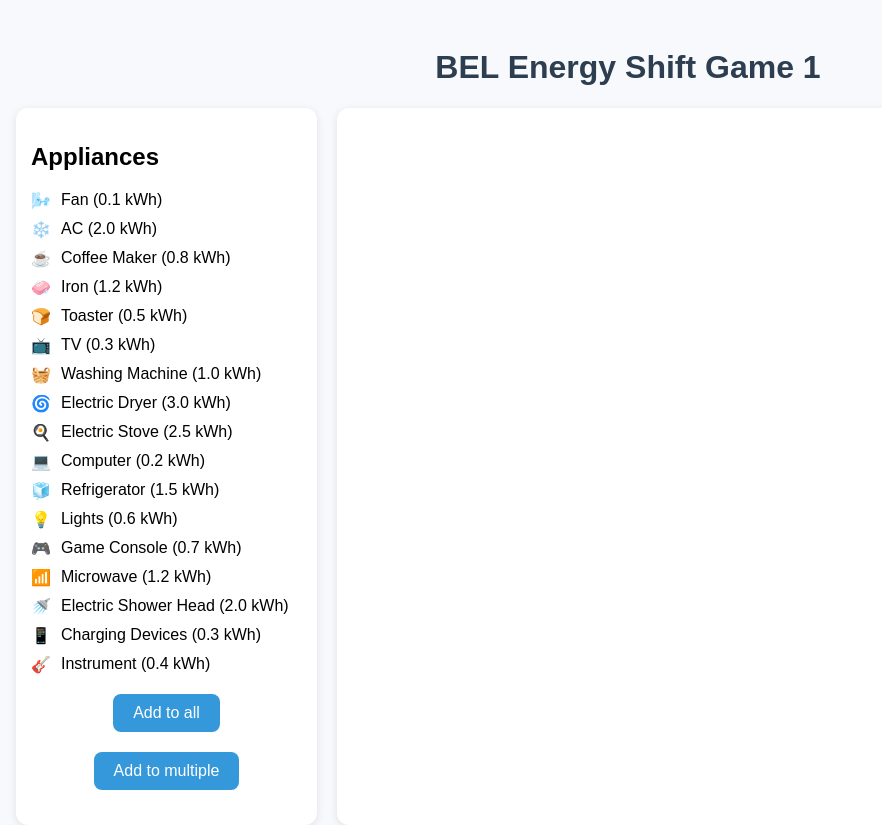
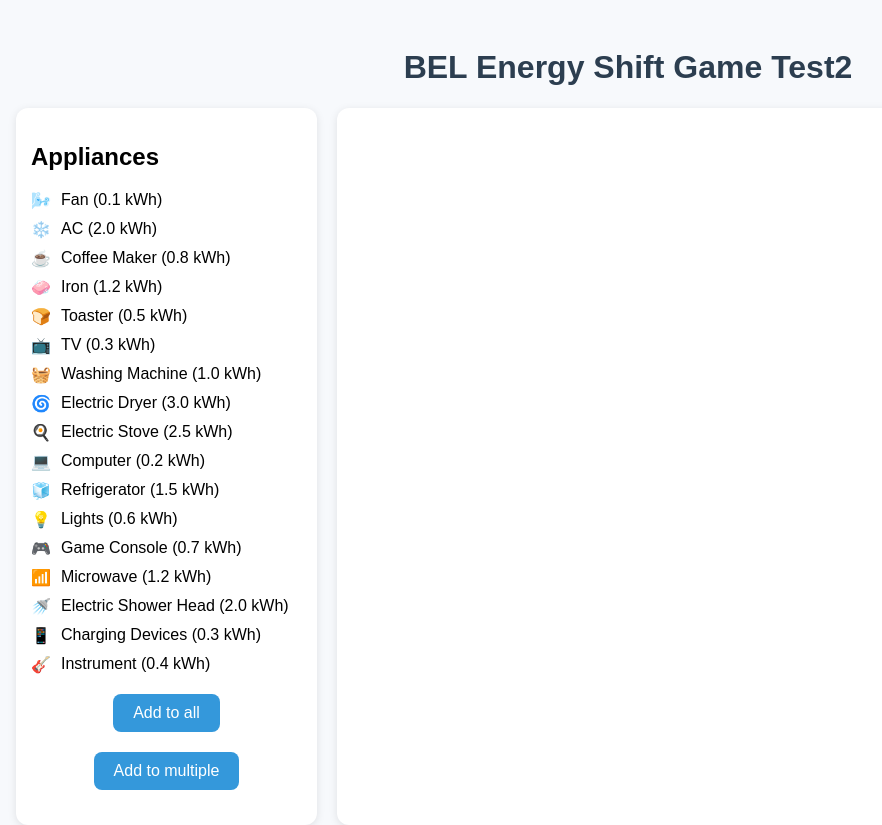
Before and after one commit to Evpech29/Energy-Shift-Game, a plain HTML site: page index.html in a window 1280 px wide. Shown: the top 825 px of the page, without its empty margins (12-894 px from the left). Drawn offline with Linux system fonts and the light colour scheme.

```diff
--- a/index.html
+++ b/index.html
@@ -147,7 +147,7 @@
   </style>
 </head>
 <body>
-  <h1>BEL Energy Shift Game 1</h1>
+  <h1>BEL Energy Shift Game Test2</h1>
   <div class="game-container">
   <div class="appliance-menu">
   <h2>Appliances</h2>
```
